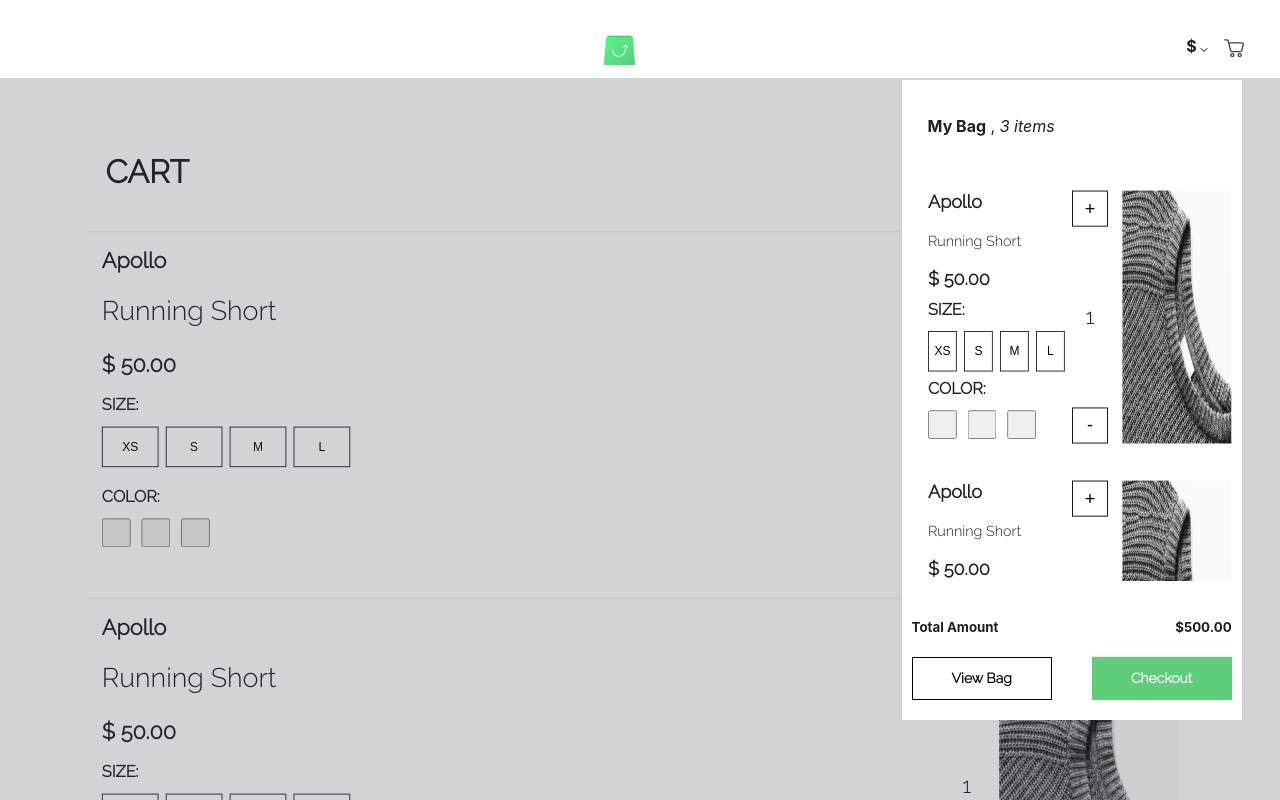
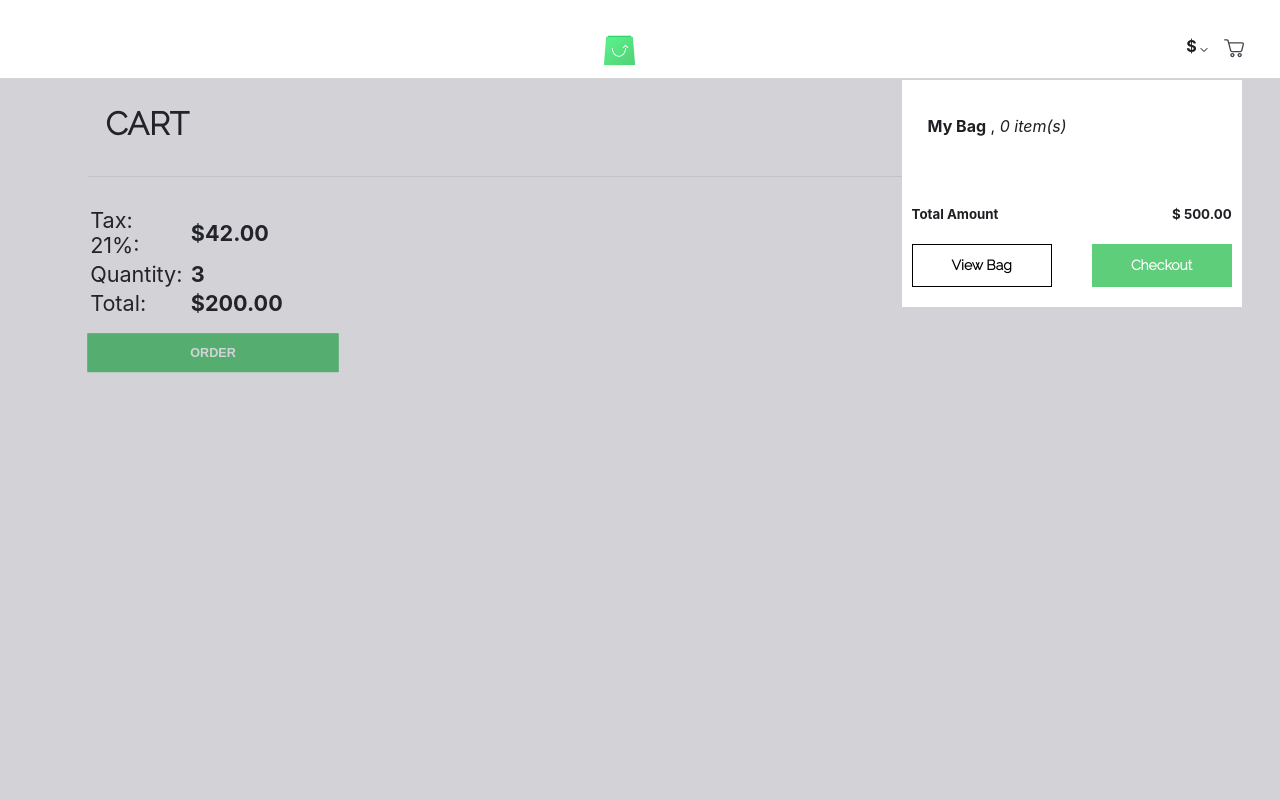
Before and after one commit to jaysville/olaotan-abarowei-react-scandiweb-test, a React (Create React App) app: page /cart in a window 1280 px wide. Both pictures are taken after a click on the element 1234 px from the left and 50 px from the top of the page. Shown: the top 800 px of the page. Built offline with nearby package versions, Linux system fonts and the light colour scheme; a web font is replaced by a local one.

Commit message:
added few cart-dropdown functionality

```diff
--- a/src/components/Cart/CartDropdown/CartDropdown.module.css
+++ b/src/components/Cart/CartDropdown/CartDropdown.module.css
@@ -40,9 +40,11 @@
   align-items: center;
 }
 
-.actions :first-child {
+.actions :first-child button {
   background-color: white;
   border: 1px solid black;
+  color: black;
+  cursor: pointer;
 }
 
 .actions :last-child {
--- a/src/components/Cart/CartDropdown/index.js
+++ b/src/components/Cart/CartDropdown/index.js
@@ -2,30 +2,41 @@ import { Component } from "react";
 import Backdrop from "../../UI/Backdrop";
 import CartDropdownItem from "../../UI/Cart/CartDropdownItem";
 import classes from "./CartDropdown.module.css";
+import { connect } from "react-redux";
+import { Link } from "react-router-dom";
 
 class CartDropdown extends Component {
   render() {
-    const { toggleCartDropDown } = this.props;
+    const { toggleCartDropDown, cartItems, currency } = this.props;
 
     return (
       <>
         <Backdrop onClick={toggleCartDropDown} />
         <div className={classes.dropdown}>
           <p style={{ marginLeft: "1em" }}>
-            <b>My Bag</b> , <em>3 items</em>
+            <b>My Bag</b> , <em>{cartItems.length} item(s)</em>
           </p>
           <ul>
-            <CartDropdownItem />
-            <CartDropdownItem /> <CartDropdownItem /> <CartDropdownItem />{" "}
-            <CartDropdownItem />
+            {cartItems.map((item, i) => {
+              return (
+                <CartDropdownItem item={item} key={i} currency={currency} />
+              );
+            })}
           </ul>
           <div>
             <div className={classes.amount}>
               <h5>Total Amount</h5>
-              <h5>$500.00</h5>
+              <h5>{currency} 500.00</h5>
             </div>
             <div className={classes.actions}>
-              <button>View Bag</button>
+              <Link
+                to="/cart"
+                style={{ textDecoration: "none" }}
+                onClick={toggleCartDropDown}
+              >
+                <button>View Bag</button>
+              </Link>
+
               <button>Checkout</button>
             </div>
           </div>
@@ -35,4 +46,11 @@ class CartDropdown extends Component {
   }
 }
 
-export default CartDropdown;
+const mapStateToProps = (state) => {
+  return {
+    cartItems: state.app.cart,
+    currency: state.app.currency,
+  };
+};
+
+export default connect(mapStateToProps)(CartDropdown);
--- a/src/components/Cart/CartItem.js
+++ b/src/components/Cart/CartItem.js
@@ -4,11 +4,12 @@ import dummy from "../../assets/dummy.png";
 
 class CartItem extends Component {
   render() {
+    const { item } = this.props;
     return (
       <li className={classes.item}>
         <div className={classes.container}>
           <div className={classes.first}>
-            <strong>Apollo</strong>
+            <strong>{item.name}</strong>
             <p>Running Short</p>
             <strong>$ 50.00</strong>
             <div className={classes.size}>
--- a/src/components/Products/ProductItem.js
+++ b/src/components/Products/ProductItem.js
@@ -2,18 +2,29 @@ import { Component } from "react";
 import classes from "./ProductItem.module.css";
 import { ProductCartBtn } from "../UI/svgs";
 import { connect } from "react-redux";
+import { Link } from "react-router-dom";
 
 class ProductItem extends Component {
   constructor() {
     super();
-    this.state = { showButton: false };
+    this.state = { showButton: false, addedToCart: false };
   }
 
   showButtonHandler() {
-    this.setState({ showButton: true });
+    this.setState({ ...this.state, showButton: true });
   }
   hideButtonHandler() {
-    this.setState({ showButton: false });
+    this.setState({ ...this.state, showButton: false });
+  }
+
+  cartItemHandler(id, data, inCart) {
+    if (inCart) {
+      this.props.removeFromCart(id);
+      this.setState({ ...this.state, addedToCart: false });
+    } else {
+      this.props.addToCart(data);
+      this.setState({ ...this.state, addedToCart: true });
+    }
   }
 
   render() {
@@ -26,17 +37,34 @@ class ProductItem extends Component {
 
     return (
       <li
-        className={classes.item}
+        className={`${classes.item} ${this.state.addedToCart && classes.added}`}
         onMouseEnter={this.showButtonHandler.bind(this)}
         onMouseLeave={this.hideButtonHandler.bind(this)}
       >
         <img src={gallery[0]} alt="item" />
+        <object>
+          <Link to="#">
+            <span
+              onClick={() => {
+                this.cartItemHandler(
+                  id,
+                  {
+                    ...product,
+                    quantity: 1,
+                    selected: {},
+                  },
+                  cartItemIds.includes(id)
+                );
+              }}
+              className={`${classes.btn} ${
+                this.state.showButton && classes.show
+              }`}
+            >
+              {ProductCartBtn}
+            </span>
+          </Link>
+        </object>
 
-        <span
-          className={`${classes.btn} ${this.state.showButton && classes.show}`}
-        >
-          {ProductCartBtn}
-        </span>
         <p>
           {brand} {name}
         </p>
@@ -48,10 +76,4 @@ class ProductItem extends Component {
   }
 }
 
-const mapStateToProps = (state) => {
-  return {
-    cartItemIds: state.app.cartItemIds,
-  };
-};
-
-export default connect(mapStateToProps)(ProductItem);
+export default ProductItem;
--- a/src/components/Products/ProductItem.module.css
+++ b/src/components/Products/ProductItem.module.css
@@ -35,3 +35,10 @@
 .item:hover {
   box-shadow: 0px 4px 35px rgba(168, 172, 176, 0.19);
 }
+
+.added {
+  box-shadow: 0px 4px 35px rgba(168, 172, 176, 0.19);
+}
+.added object span {
+  display: block;
+}
--- a/src/components/UI/Cart/CartDropdownItem.js
+++ b/src/components/UI/Cart/CartDropdownItem.js
@@ -4,12 +4,18 @@ import dummy from "../../../assets/dummy.png";
 
 class CartDropdownItem extends Component {
   render() {
+    const { item, currency } = this.props;
+    const actualPrice = item.prices.find(
+      (price) => price.currency.symbol === currency
+    );
     return (
       <li className={classes.item}>
         <div className={classes.first}>
-          <strong>Apollo</strong>
-          <p>Running Short</p>
-          <strong>$ 50.00</strong>
+          <strong>{item.brand}</strong>
+          <p>{item.name}</p>
+          <strong>
+            {currency} {actualPrice.amount.toFixed(2)}
+          </strong>
           <div className={classes.size}>
             <h2>SIZE:</h2>
             <div>
@@ -32,7 +38,7 @@ class CartDropdownItem extends Component {
             <span style={{ textAlign: "center", fontWeight: 500 }}>1</span>
             <button>-</button>
           </div>
-          <img src={dummy} alt="poster" />
+          <img src={item.gallery[0]} alt="poster" />
         </div>
       </li>
     );
--- a/src/pages/Cart/Cart.module.css
+++ b/src/pages/Cart/Cart.module.css
@@ -1,5 +1,5 @@
 .cart h1 {
-  margin-top: 5rem;
+  margin-top: 2rem;
   padding-left: 5rem;
   font-family: "Raleway";
   font-style: normal;
--- a/src/pages/Cart/index.js
+++ b/src/pages/Cart/index.js
@@ -1,17 +1,19 @@
 import { Component } from "react";
 import CartItem from "../../components/Cart/CartItem";
 import classes from "./Cart.module.css";
+import { connect } from "react-redux";
 
 class Cart extends Component {
   render() {
     return (
       <main className={classes.cart}>
         <h1>CART</h1>
-        <CartItem />
-        <CartItem />
-        <CartItem />
+        {this.props.cartItems.map((item, i) => {
+          return <CartItem item={item} key={i} />;
+        })}
         <div className={classes.total}>
           <table>
+            <tbody>
               <tr>
                 <td>Tax: 21%:</td>
                 <td>$42.00</td>
@@ -24,6 +26,7 @@ class Cart extends Component {
                 <td>Total:</td>
                 <td>$200.00</td>
               </tr>
+            </tbody>
           </table>
           <button>ORDER</button>
         </div>
@@ -32,4 +35,10 @@ class Cart extends Component {
   }
 }
 
-export default Cart;
+const mapStateToProps = (state) => {
+  return {
+    cartItems: state.app.cart,
+  };
+};
+
+export default connect(mapStateToProps)(Cart);
--- a/src/pages/ProductList/ProductList.js
+++ b/src/pages/ProductList/ProductList.js
@@ -5,11 +5,12 @@ import { graphql } from "@apollo/client/react/hoc";
 import { GET_PRODUCTS } from "../../utils/queries";
 import { Link } from "react-router-dom";
 import { connect } from "react-redux";
-import { addToCart } from "../../redux/slices/appSlice";
+import { addToCart, removeFromCart } from "../../redux/slices/appSlice";
 
 class ProductList extends Component {
   render() {
-    const { data, currency, addToCart, cartItemIds } = this.props;
+    const { data, currency, addToCart, removeFromCart, cartItemIds } =
+      this.props;
 
     const { category } = data;
 
@@ -24,6 +25,7 @@ class ProductList extends Component {
                   product={product}
                   currency={currency}
                   addToCart={addToCart}
+                  removeFromCart={removeFromCart}
                   cartItemIds={cartItemIds}
                 />
               </Link>
@@ -45,6 +47,7 @@ const mapStateToProps = (state) => {
 const matchDispatchToProps = (dispatch) => {
   return {
     addToCart: (product) => dispatch(addToCart(product)),
+    removeFromCart: (id) => dispatch(removeFromCart(id)),
   };
 };
 export default connect(
--- a/src/redux/slices/appSlice.js
+++ b/src/redux/slices/appSlice.js
@@ -13,22 +13,26 @@ const appSlice = createSlice({
   initialState,
   reducers: {
     addToCart(state, action) {
-      state.cart = state.cart.push(action.payload);
+      state.cart = [...state.cart, action.payload];
       state.cartCount++;
-      state.cartItemIds = state.cartItemIds.push(action.payload.id);
+      state.cartItemIds = [...state.cartItemIds, action.payload.id];
       state.totalQuantity += action.payload.quantity;
       alert("Added to cart");
     },
     removeFromCart(state, action) {
       const id = action.payload;
-      const existingCartItem = state.cartItemIds.find((item) => item.id === id);
+      const existingCartItem = state.cart.find((item) => item.id === id);
+
       if (existingCartItem.quantity === 1) {
-        state.cart.filter((item) => item.id !== id);
+        state.cart = state.cart.filter((item) => item.id !== id);
         state.totalQuantity--;
       } else {
         existingCartItem.quantity--;
         state.totalQuantity -= existingCartItem.quantity;
       }
+      state.cartCount--;
+      state.cartItemIds = state.cartItemIds.filter((item) => item !== id);
+      alert("Removed From Cart");
     },
     changeCurrency(state, action) {
       state.currency = action.payload;
@@ -36,6 +40,6 @@ const appSlice = createSlice({
   },
 });
 
-export const { addToCart, changeCurrency } = appSlice.actions;
+export const { addToCart, changeCurrency, removeFromCart } = appSlice.actions;
 
 export default appSlice.reducer;
```
Lines whose indentation alone changed are shown as unchanged.
